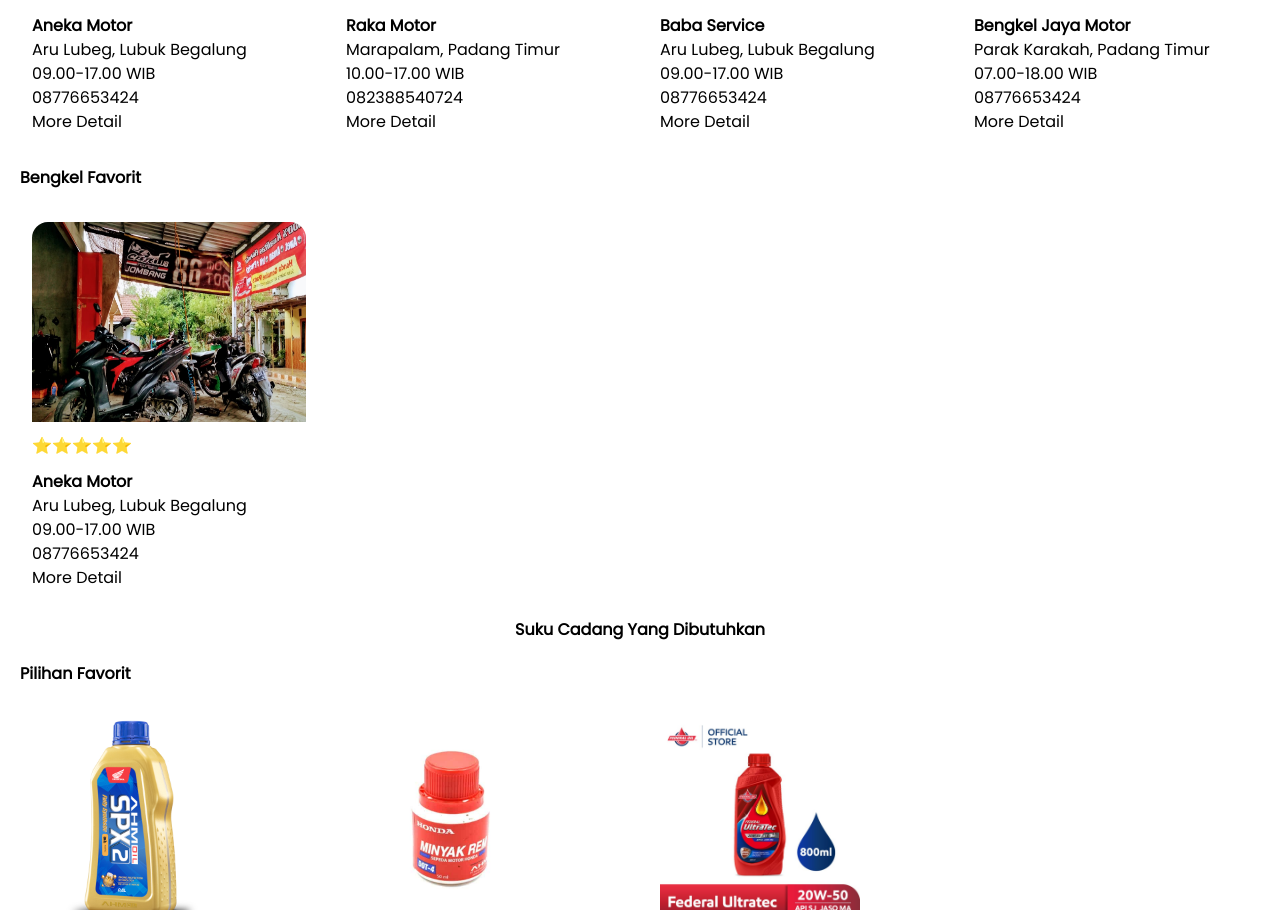
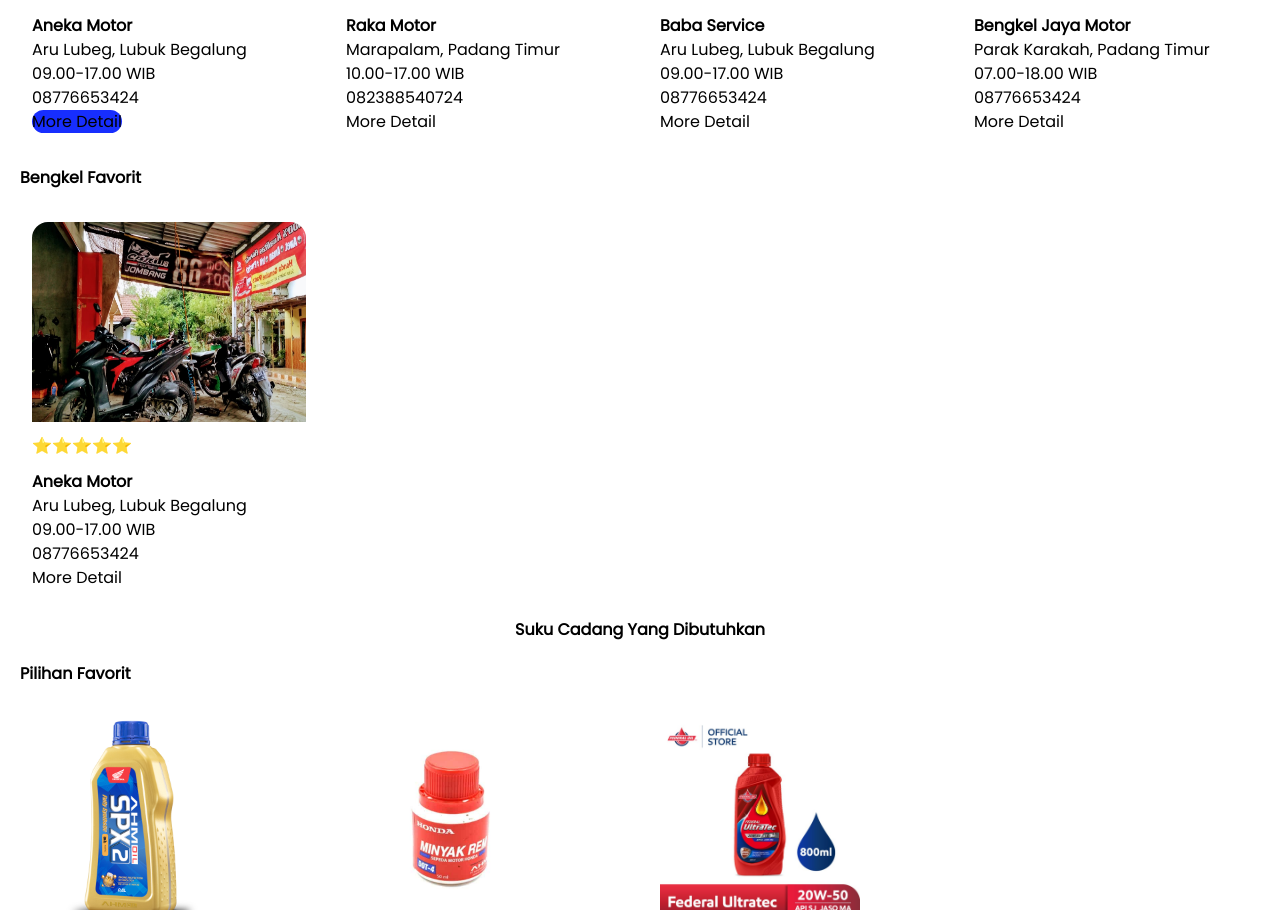
Before and after one commit to jimmywiraarbaa/capy-project, a React (Vite) app: page / in a window 1280 px wide. Shown: the part 2030-2940 px from the top of the page. Built offline with nearby package versions, Linux system fonts and the light colour scheme.

Commit message:
add react router, add halaman gallery

```diff
--- a/package.json
+++ b/package.json
@@ -12,7 +12,8 @@
   "dependencies": {
     "flowbite": "^2.3.0",
     "react": "^18.2.0",
-    "react-dom": "^18.2.0"
+    "react-dom": "^18.2.0",
+    "react-router-dom": "^6.22.1"
   },
   "devDependencies": {
     "@types/react": "^18.2.55",
--- a/src/components/RekomendasiBengkel/RekomendasiBengkel.jsx
+++ b/src/components/RekomendasiBengkel/RekomendasiBengkel.jsx
@@ -19,7 +19,7 @@
               style={{ height: "200px", borderRadius: "16px 16px 0 0" }}
               alt="..."
             />
-            <div className="card-body">
+            <div className=" card-body">
               <p className="mt-3">⭐⭐⭐⭐⭐</p>
               <h5 className="card-title mt-3">
                 <b>Aneka Motor</b>
@@ -31,13 +31,15 @@
                   <li>08776653424</li>
                 </ul>
               </p>
-              <a
-                href="#"
-                className="btn btn-primary"
-                style={{ borderRadius: "20px", alignItems: "right" }}
-              >
-                More Detail
-              </a>
+              <div className="content-end">
+                <a
+                  href="#"
+                  className=""
+                  style={{ borderRadius: "20px", alignItems: "right", backgroundColor: "#172EFE" }}
+                >
+                  More Detail
+                </a>
+              </div>
             </div>
           </div>
         </div>
```
Also changed, not shown: src/pages/Gallery.jsx (added, +9 -0 lines), 1 other file (tests, documents, lock files or other folders).
